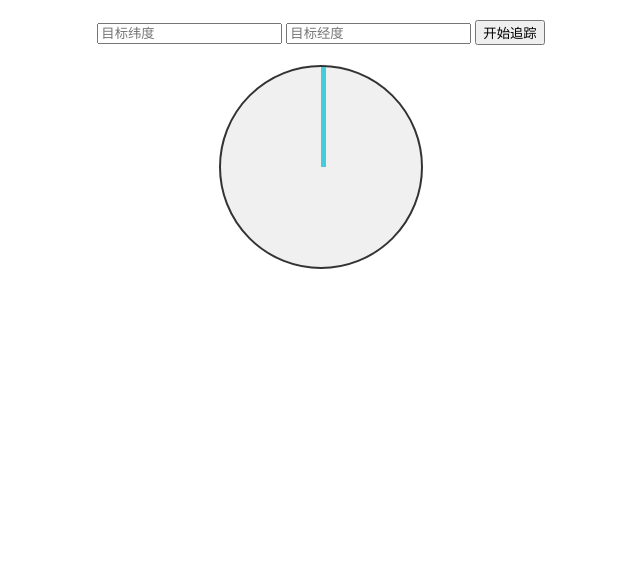
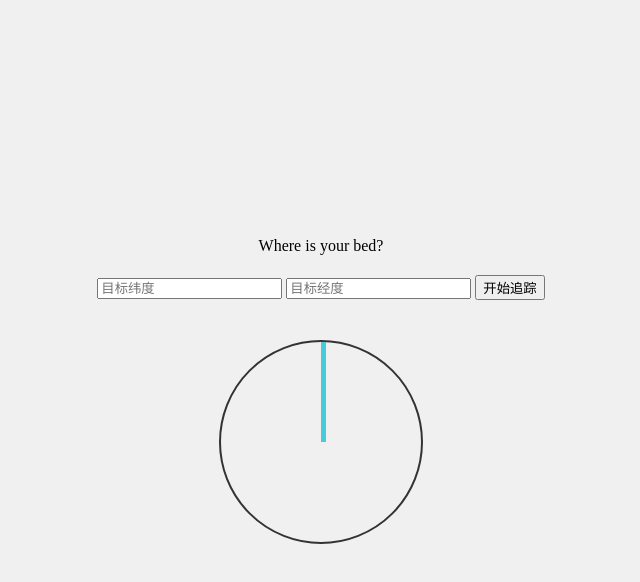
Before and after one commit to citrusncat/whereismybed, a plain HTML site: page index.html in a window 1280 px wide. Shown: the whole page, without its empty margins (319-959 px from the left). Drawn offline with Linux system fonts and the light colour scheme.

Commit message:
更新 index.html

```diff
--- a/index.html
+++ b/index.html
@@ -3,7 +3,17 @@
 <head>
     <title>你的床在哪里</title>
     <style>
-        header-text {
+        body {
+            margin: 0;
+            height: 100vh;
+            display: flex;
+            justify-content: center;
+            align-items: center;
+            flex-direction: column;
+            background-color: #f0f0f0;
+        }
+
+        .header-text {
             position: fixed;
             top: 10px;
             width: 100%;
@@ -41,6 +51,9 @@
     </style>
 </head>
 <body>
+    <div id="header-text">Where is your bed?</div>
+
+
     <div class="input-container">
         <input type="number" id="targetLat" step="any" placeholder="目标纬度">
         <input type="number" id="targetLng" step="any" placeholder="目标经度">
```
